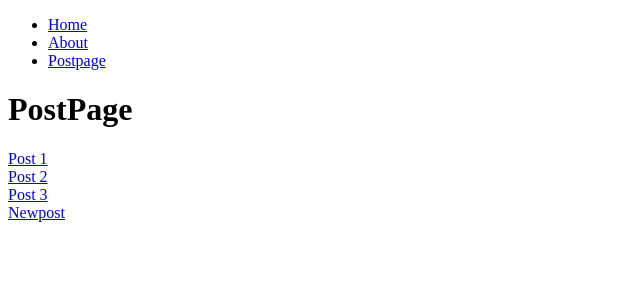
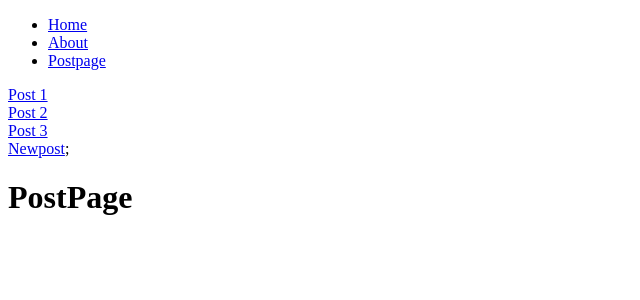
Before and after one commit to 8221117/socialmediaapp, a React (Create React App) app: page /postpage in a window 1280 px wide. Shown: the top 300 px of the page, without its empty margins (0-640 px from the left). Built offline with nearby package versions, Linux system fonts and the light colour scheme.

Commit message:
PostLayout and Outlet

```diff
--- a/src/App.js
+++ b/src/App.js
@@ -8,6 +8,7 @@ import Nav from "./Nav";
 import NewPost from "./NewPost";
 import PostPage from "./PostPage";
 import Post from "./Post";
+import PostLayout from "./PostLayout";
 
 function App() {
   return (
@@ -33,7 +34,7 @@ function App() {
         <Route path="/" element={<Home />} />
         <Route path="/about" element={<About />} />
         {/*  <Route path="/newpost" element={<NewPost />} /> */}
-        <Route path="/postpage">
+        <Route path="/postpage" element={<PostLayout />}>
           <Route index element={<PostPage />} />
           <Route path=":id" element={<Post />} />
           <Route path="newpost" element={<NewPost />} />
--- /dev/null
+++ b/src/PostLayout.js
@@ -0,0 +1,19 @@
+import React from "react";
+import { Link, Outlet } from "react-router-dom";
+
+const PostLayout = () => {
+  return (
+    <>
+      <Link to="/postpage/1">Post 1</Link>
+      <br />
+      <Link to="/postpage/2">Post 2</Link>
+      <br />
+      <Link to="/postpage/3">Post 3</Link>
+      <br></br>
+      <Link to="/postpage/newpost">Newpost</Link>;
+      <Outlet />
+    </>
+  );
+};
+
+export default PostLayout;
--- a/src/PostPage.js
+++ b/src/PostPage.js
@@ -5,13 +5,6 @@ const PostPage = () => {
   return (
     <main>
       <h1>PostPage</h1>
-      <Link to="/postpage/1">Post 1</Link>
-      <br />
-      <Link to="/postpage/2">Post 2</Link>
-      <br />
-      <Link to="/postpage/3">Post 3</Link>
-      <br></br>
-      <Link to="/postpage/newpost">Newpost</Link>
     </main>
   );
 };
```
